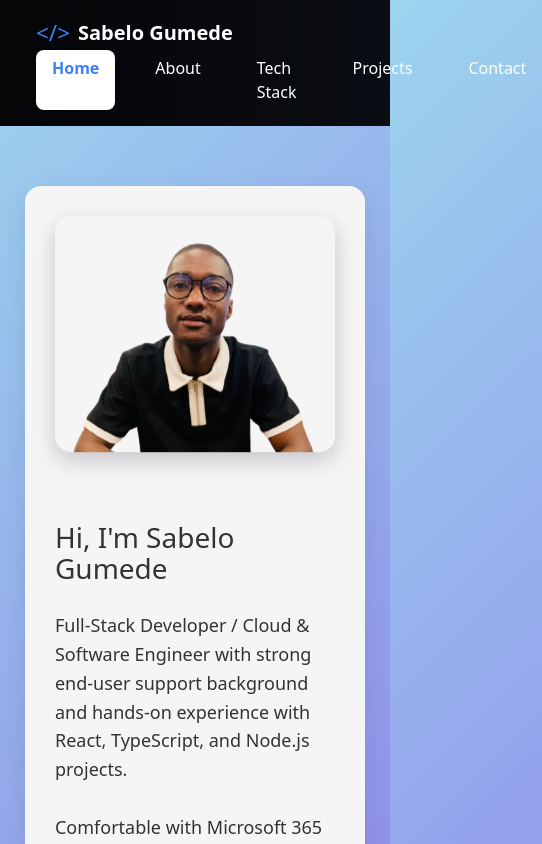
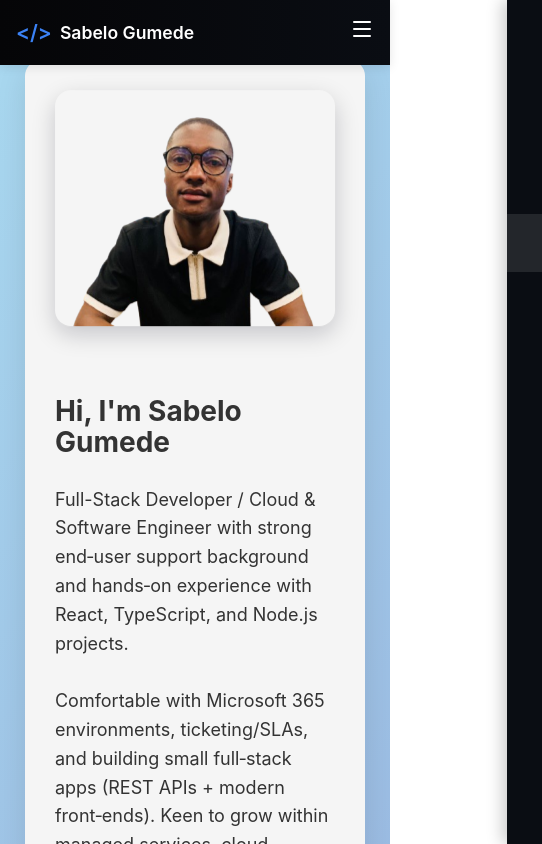
Before and after one commit to juniorSarh/Portfolio-Sabelo, a React (Vite) app: page / in a window 390 px wide. Shown: the top 844 px of the page, 542 px wide, since content can reach past the window. Built offline with nearby package versions, Linux system fonts and the light colour scheme.

Commit message:
applied media quiries on the index.css to be responsive

```diff
--- a/src/components/Navbar.tsx
+++ b/src/components/Navbar.tsx
@@ -1,8 +1,12 @@
 import { Link, useLocation } from "react-router-dom";
-import "bootstrap/dist/css/bootstrap.min.css";
+import { useState, useEffect } from "react";
+import { Menu, X } from "lucide-react";
+import "../styles/Navbar.css";
 
 export default function Navbar() {
   const { pathname } = useLocation();
+  const [isOpen, setIsOpen] = useState(false);
+  const [scrolled, setScrolled] = useState(false);
 
   const navItems = [
     { label: "Home", to: "/" },
@@ -12,45 +16,51 @@ export default function Navbar() {
     { label: "Contact", to: "/contact" },
   ];
 
+  // Handle scroll effect
+  useEffect(() => {
+    const handleScroll = () => {
+      const isScrolled = window.scrollY > 10;
+      if (isScrolled !== scrolled) {
+        setScrolled(isScrolled);
+      }
+    };
+
+    document.addEventListener('scroll', handleScroll, { passive: true });
+    return () => document.removeEventListener('scroll', handleScroll);
+  }, [scrolled]);
+
+  // Close mobile menu when route changes
+  useEffect(() => {
+    setIsOpen(false);
+  }, [pathname]);
+
   return (
-    <nav
-      className="navbar py-3 px-4"
-      style={{
-        background: "linear-gradient(to right, #050507, #0a0d13)",
-      }}
-    >
-      <div className="container-fluid d-flex justify-content-between align-items-center">
+    <nav className={`navbar ${scrolled ? 'scrolled' : ''}`}>
+      <div className="navbar-container">
+        {/* Logo and Brand */}
+        <Link to="/" className="navbar-logo">
+          <span className="logo-icon">{"</>"}</span>
+          <span className="logo-text">Sabelo Gumede</span>
+        </Link>
 
-        {/* Left Logo + Name */}
-        <div className="d-flex align-items-center gap-2">
-          <span style={{ color: "#3b82f6", fontSize: "1.4rem" }}>{"</>"}</span>
-          <span className="fw-semibold text-white fs-5">Sabelo Gumede</span>
+        {/* Mobile menu button */}
+        <div className="menu-icon" onClick={() => setIsOpen(!isOpen)}>
+          {isOpen ? <X size={24} /> : <Menu size={24} />}
         </div>
 
-        {/* Right Navigation Links */}
-        <div className="d-flex gap-4">
-          {navItems.map((item) => {
-            const active = pathname === item.to;
-
-            return (
+        {/* Navigation Links */}
+        <ul className={`nav-menu ${isOpen ? 'active' : ''}`}>
+          {navItems.map((item) => (
+            <li key={item.to} className="nav-item">
               <Link
-                key={item.to}
                 to={item.to}
-                className="nav-link"
-                style={{
-                  color: active ? "#3b82f6" : "#ffffff",
-                  fontWeight: active ? "600" : "400",
-                  padding: "6px 16px",
-                  borderRadius: active ? "8px" : "0px",
-                  backgroundColor: active ? "#ffffff" : "transparent",
-                  transition: "0.2s",
-                }}
+                className={`nav-link ${pathname === item.to ? 'active' : ''}`}
               >
                 {item.label}
               </Link>
-            );
-          })}
-        </div>
+            </li>
+          ))}
+        </ul>
       </div>
     </nav>
   );
--- a/src/index.css
+++ b/src/index.css
@@ -1,15 +1,138 @@
 /* Global base styles */
-* { box-sizing: border-box; }
-html, body, #root { height: 100%; }
-body { margin: 0;
-background: linear-gradient(135deg, #9cd4ee 0%, #9293ec 100%);
-  color: #ffffff;}
+* {
+  box-sizing: border-box;
+  margin: 0;
+  padding: 0;
+}
 
+html, body, #root {
+  min-height: 100%;
+  overflow-x: hidden;
+}
 
-  /*Typography*/
-  @tailwind base;
+body {
+  margin: 0;
+  padding: 0;
+  background: linear-gradient(135deg, #a9d9f0 0%, #7f81c7 100%);
+  color: #ffffff;
+  font-family: -apple-system, BlinkMacSystemFont, 'Segoe UI', Roboto, Oxygen, Ubuntu, Cantarell, 'Open Sans', 'Helvetica Neue', sans-serif;
+  line-height: 1.6;
+  -webkit-font-smoothing: antialiased;
+  -moz-osx-font-smoothing: grayscale;
+}
+
+/* Add padding to main content to prevent navbar overlap */
+main {
+  padding-top: 80px; /* Height of navbar */
+  min-height: calc(100vh - 80px);
+  width: 100%;
+}
+
+/* Responsive container */
+.container {
+  width: 100%;
+  max-width: 1200px;
+  margin: 0 auto;
+  padding: 0 1.5rem;
+}
+
+/* Typography */
+@tailwind base;
 @tailwind components;
 @tailwind utilities;
+
+h1, h2, h3, h4, h5, h6 {
+  line-height: 1.2;
+  margin-bottom: 1rem;
+  font-weight: 700;
+}
+
+p {
+  margin-bottom: 1rem;
+}
+
+a {
+  color: #3b82f6;
+  text-decoration: none;
+  transition: color 0.3s ease;
+}
+
+a:hover {
+  color: #2563eb;
+}
+
+/* Responsive images */
+img {
+  max-width: 100%;
+  height: auto;
+  display: block;
+}
+
+/* Buttons */
+button, .btn {
+  display: inline-block;
+  background: #3b82f6;
+  color: white;
+  padding: 0.75rem 1.5rem;
+  border: none;
+  border-radius: 0.5rem;
+  cursor: pointer;
+  font-size: 1rem;
+  font-weight: 500;
+  text-align: center;
+  transition: all 0.3s ease;
+}
+
+button:hover, .btn:hover {
+  background: #2563eb;
+  transform: translateY(-2px);
+  box-shadow: 0 4px 6px rgba(0, 0, 0, 0.1);
+}
+
+/* Form elements */
+input, textarea, select {
+  width: 100%;
+  padding: 0.75rem 1rem;
+  margin-bottom: 1rem;
+  border: 1px solid #e5e7eb;
+  border-radius: 0.5rem;
+  font-size: 1rem;
+  transition: border-color 0.3s ease;
+}
+
+input:focus, textarea:focus, select:focus {
+  outline: none;
+  border-color: #3b82f6;
+  box-shadow: 0 0 0 3px rgba(59, 130, 246, 0.2);
+}
+
+/* Responsive utilities */
+.hidden-mobile {
+  display: none;
+}
+
+@media (min-width: 768px) {
+  .hidden-mobile {
+    display: block;
+  }
+
+  .hidden-desktop {
+    display: none;
+  }
+}
+
+/* Accessibility */
+.sr-only {
+  position: absolute;
+  width: 1px;
+  height: 1px;
+  padding: 0;
+  margin: -1px;
+  overflow: hidden;
+  clip: rect(0, 0, 0, 0);
+  white-space: nowrap;
+  border: 0;
+}
 
 /* Custom animations */
 @keyframes blob {
--- /dev/null
+++ b/src/styles/Navbar.css
@@ -0,0 +1,155 @@
+/* Navbar Container */
+.navbar {
+  position: fixed;
+  top: 0;
+  left: 0;
+  width: 100%;
+  padding: 1rem 2rem;
+  background: linear-gradient(to right, #050507, #0a0d13);
+  z-index: 1000;
+  transition: all 0.3s ease-in-out;
+  box-shadow: 0 2px 10px rgba(0, 0, 0, 0.1);
+}
+
+.navbar.scrolled {
+  padding: 0.7rem 2rem;
+  background: rgba(10, 13, 19, 0.95);
+  backdrop-filter: blur(10px);
+}
+
+.navbar-container {
+  max-width: 1200px;
+  margin: 0 auto;
+  display: flex;
+  justify-content: space-between;
+  align-items: center;
+}
+
+/* Logo */
+.navbar-logo {
+  display: flex;
+  align-items: center;
+  text-decoration: none;
+  color: white;
+  font-weight: 600;
+  font-size: 1.25rem;
+}
+
+.logo-icon {
+  color: #3b82f6;
+  font-size: 1.5rem;
+  margin-right: 0.5rem;
+}
+
+/* Navigation Menu */
+.nav-menu {
+  display: flex;
+  list-style: none;
+  margin: 0;
+  padding: 0;
+  align-items: center;
+}
+
+.nav-item {
+  margin: 0 0.5rem;
+}
+
+.nav-link {
+  color: #f3f4f6;
+  text-decoration: none;
+  padding: 0.5rem 1rem;
+  border-radius: 0.5rem;
+  transition: all 0.3s ease;
+  font-weight: 500;
+  display: block;
+}
+
+.nav-link:hover {
+  color: #3b82f6;
+  background-color: rgba(255, 255, 255, 0.1);
+}
+
+.nav-link.active {
+  color: #3b82f6;
+  font-weight: 600;
+  background-color: rgba(255, 255, 255, 0.1);
+}
+
+/* Mobile Menu Button */
+.menu-icon {
+  display: none;
+  color: white;
+  cursor: pointer;
+  z-index: 1001;
+}
+
+/* Responsive Design */
+@media screen and (max-width: 768px) {
+  .navbar {
+    padding: 1rem;
+  }
+
+  .menu-icon {
+    display: block;
+  }
+
+  .nav-menu {
+    position: fixed;
+    top: 0;
+    right: -100%;
+    width: 70%;
+    height: 100vh;
+    background: #0a0d13;
+    flex-direction: column;
+    justify-content: center;
+    align-items: center;
+    transition: all 0.5s ease;
+    padding: 2rem 0;
+    box-shadow: -5px 0 15px rgba(0, 0, 0, 0.2);
+  }
+
+  .nav-menu.active {
+    right: 0;
+  }
+
+  .nav-item {
+    margin: 1rem 0;
+    width: 100%;
+    text-align: center;
+  }
+
+  .nav-link {
+    padding: 1rem;
+    width: 100%;
+    border-radius: 0;
+  }
+
+  .navbar.scrolled {
+    padding: 0.7rem 1rem;
+  }
+}
+
+/* Small devices (phones) */
+@media screen and (max-width: 480px) {
+  .navbar-logo .logo-text {
+    font-size: 1.1rem;
+  }
+
+  .logo-icon {
+    font-size: 1.3rem;
+  }
+}
+
+/* Medium devices (tablets) */
+@media screen and (min-width: 481px) and (max-width: 768px) {
+  .navbar-logo .logo-text {
+    font-size: 1.2rem;
+  }
+}
+
+/* Large devices (desktops) */
+@media screen and (min-width: 1024px) {
+  .nav-item {
+    margin: 0 0.7rem;
+  }
+}
```
